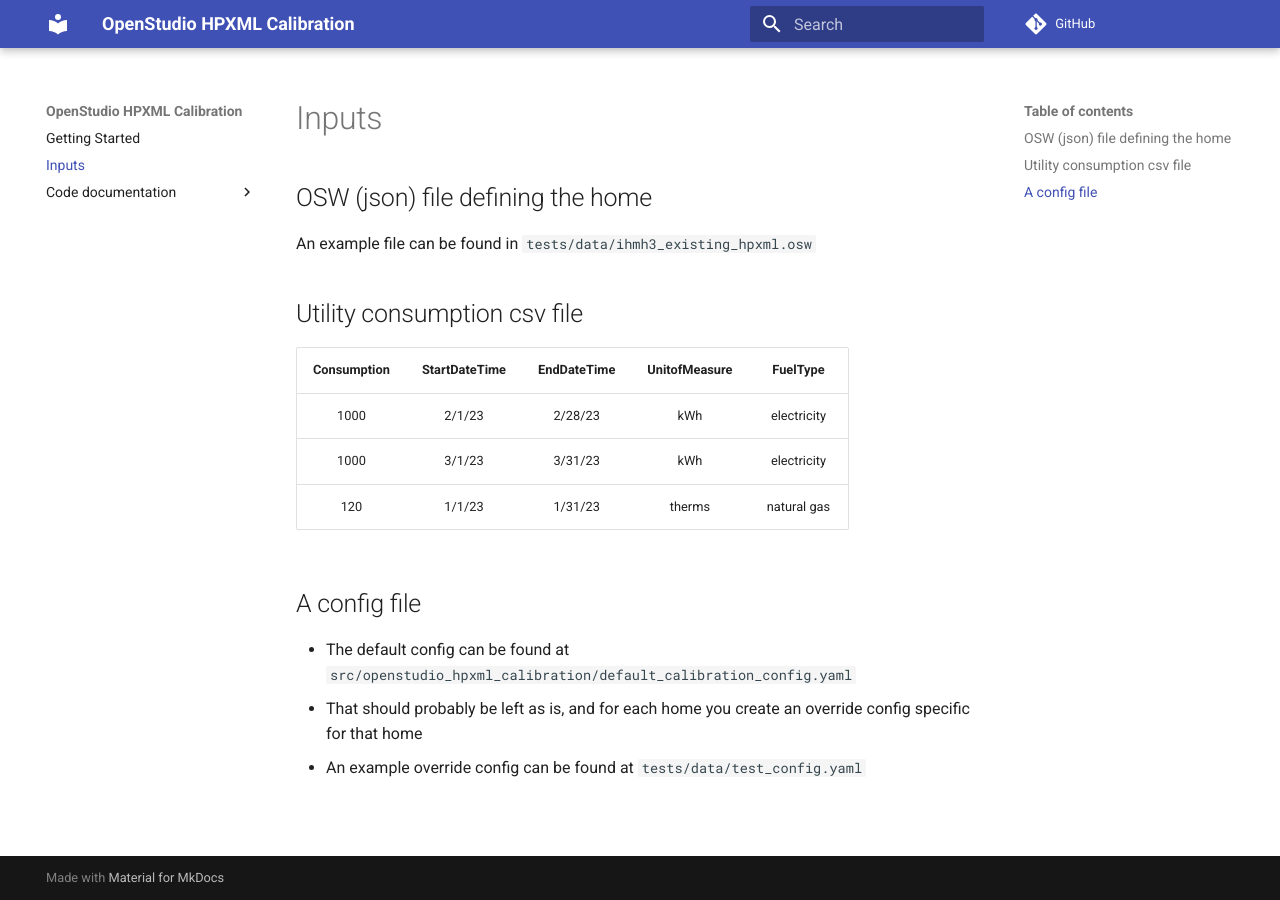
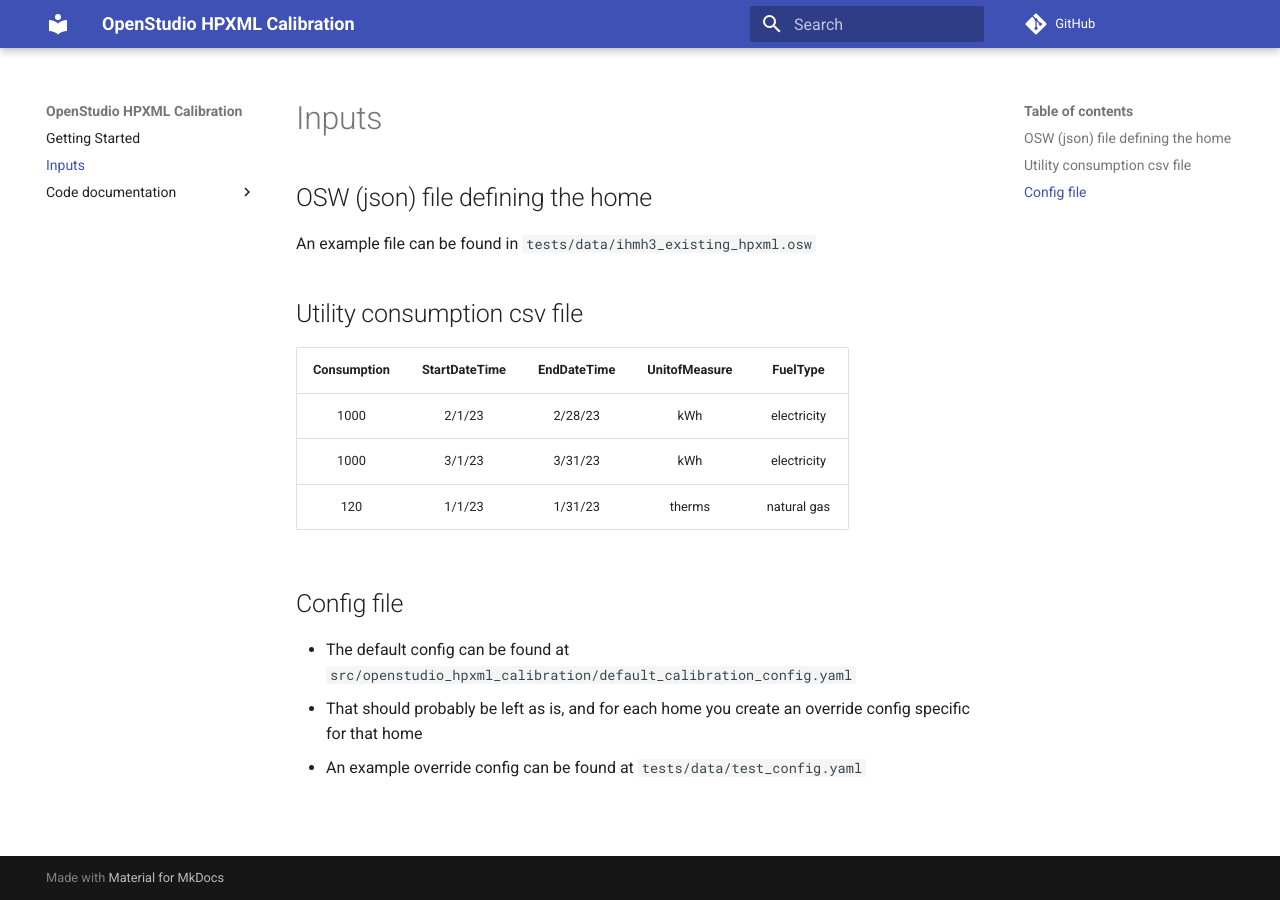
Before and after one commit to NREL/OpenStudio-HPXML-Calibration, an MkDocs documentation site: the page built from docs/inputs.md, in a window 1280 px wide. Built offline with MkDocs 1.6.1 and Material for MkDocs 9.7.7, drawn with Linux system fonts in a browser that asks for light colours; comment, search, counter and statistics services are not loaded.

```diff
--- a/docs/inputs.md
+++ b/docs/inputs.md
@@ -12,7 +12,7 @@ An example file can be found in `tests/data/ihmh3_existing_hpxml.osw`
 |1000         | 3/1/23        | 3/31/23     |kWh            |electricity|
 |120          | 1/1/23        | 1/31/23     |therms         |natural gas|
 
-## A config file
+## Config file
 
 - The default config can be found at `src/openstudio_hpxml_calibration/default_calibration_config.yaml`
 - That should probably be left as is, and for each home you create an override config specific for that home
```
Also changed, not shown: docs/index.md (+1 -0 lines).
